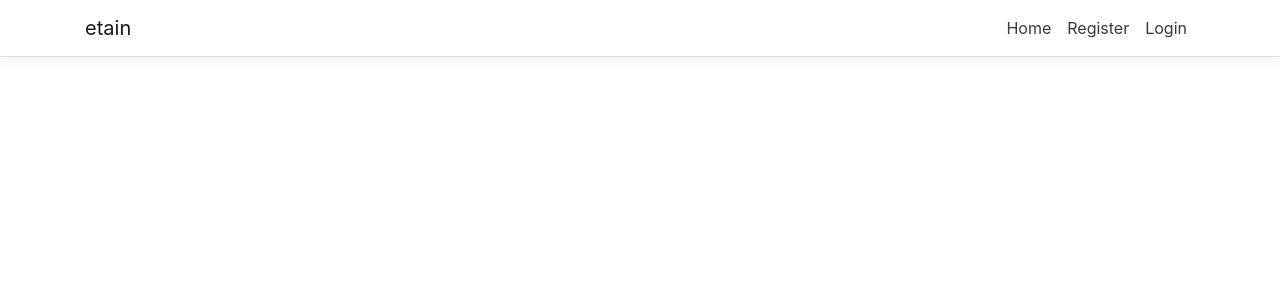
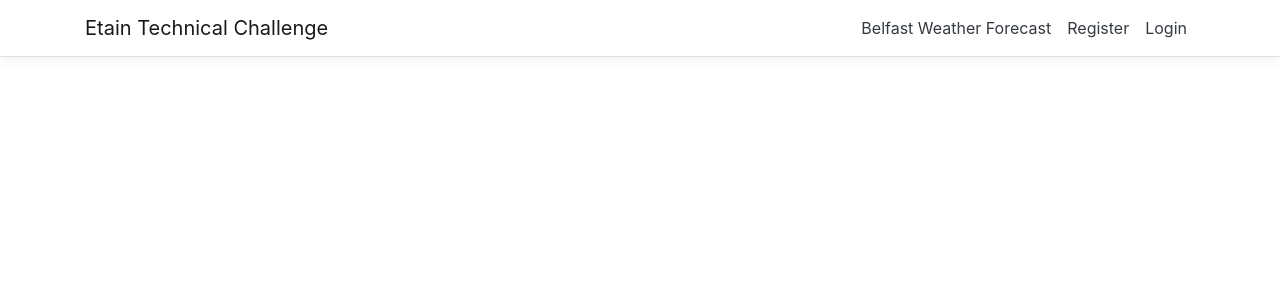
Before and after one commit to rsbold/etain_weather, a React (Create React App) app in the folder ClientApp/: page / in a window 1280 px wide. Shown: the top 300 px of the page. Built offline with nearby package versions, Linux system fonts and the light colour scheme; no server answers.

Commit message:
Improved captions on NavMenu.

```diff
--- a/ClientApp/src/components/NavMenu.js
+++ b/ClientApp/src/components/NavMenu.js
@@ -27,12 +27,12 @@ export class NavMenu extends Component {
       <header>
         <Navbar className="navbar-expand-sm navbar-toggleable-sm ng-white border-bottom box-shadow mb-3" light>
           <Container>
-            <NavbarBrand tag={Link} to="/">etain</NavbarBrand>
+            <NavbarBrand tag={Link} to="/">Etain Technical Challenge</NavbarBrand>
             <NavbarToggler onClick={this.toggleNavbar} className="mr-2" />
             <Collapse className="d-sm-inline-flex flex-sm-row-reverse" isOpen={!this.state.collapsed} navbar>
               <ul className="navbar-nav flex-grow">
                 <NavItem>
-                  <NavLink tag={Link} className="text-dark" to="/">Home</NavLink>
+                  <NavLink tag={Link} className="text-dark" to="/">Belfast Weather Forecast</NavLink>
                 </NavItem>
                 <LoginMenu>
                 </LoginMenu>
```
